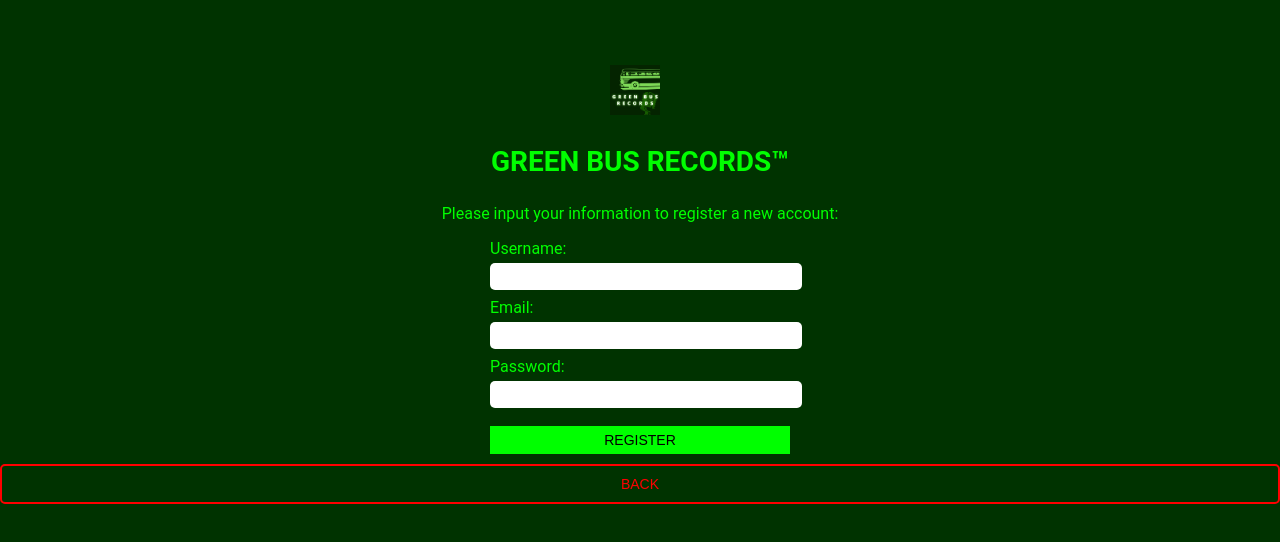
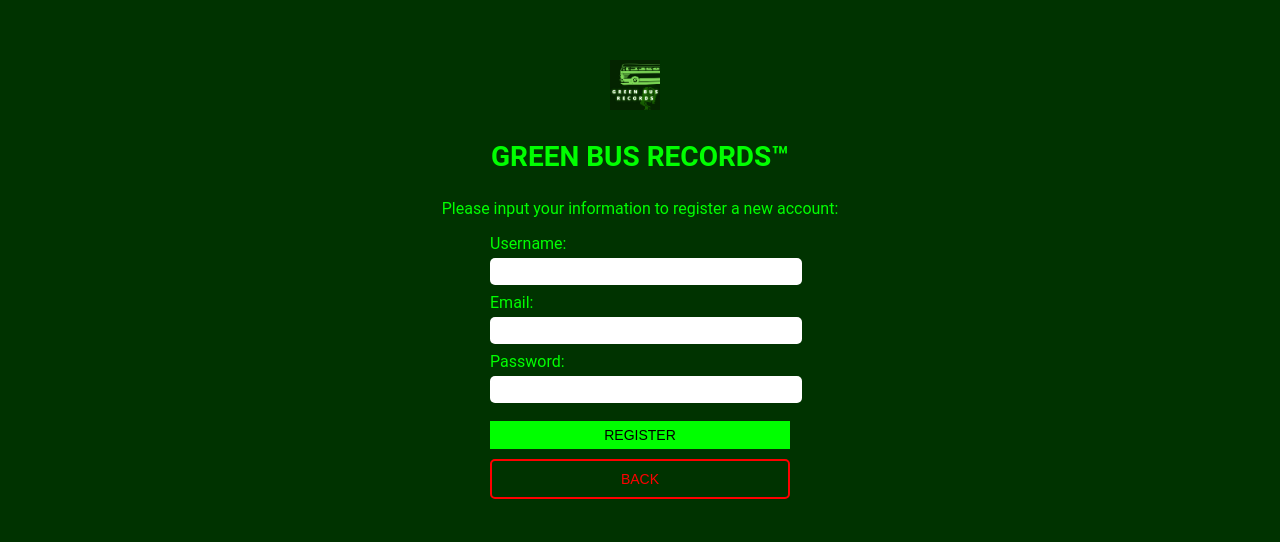
Before and after one commit to SealedXi/GreenBusMusicApp, a React (Create React App) app in the folder green-bus-music-frontend/: page /register in a window 1280 px wide. Shown: the part 116-658 px from the top of the page. Built offline with nearby package versions, Linux system fonts and the light colour scheme.

Commit message:
Demo first commit - demo registration - demo login to user profile

```diff
--- a/green-bus-music-frontend/src/components/LoginPage.js
+++ b/green-bus-music-frontend/src/components/LoginPage.js
@@ -11,7 +11,7 @@
   const handleLoginSubmit = (event) => {
     event.preventDefault();
     // Simulate login process
-    if (email === 'algonquin@greenbus.com' && password === 'password') {
+    if (email === 'abc@abc.com' && password === '1234') {
       navigate('/profile');
     } else {
       alert('Invalid credentials');
--- a/green-bus-music-frontend/src/components/RegisterPage.css
+++ b/green-bus-music-frontend/src/components/RegisterPage.css
@@ -34,7 +34,15 @@
   width: 100%; /* Ensure full width */
 }
 
-.register-button {
+.button-container {
+  display: flex;
+  flex-direction: column;
+  align-items: center;
+  width: 100%;
+  margin-top: 10px;
+}
+
+.register-button, .back-button {
   background-color: #00ff00;
   color: black;
   border: none;
@@ -42,24 +50,10 @@
   font-size: 14px; /* Reduce font size */
   cursor: pointer;
   text-transform: uppercase;
-  margin-top: 10px;
+  width: 100%; /* Ensure buttons are same width */
+  margin-bottom: 10px; /* Add margin between buttons */
 }
 
-.register-button:hover {
+.register-button:hover, .back-button:hover {
   background-color: #00cc00;
 }
-
-.back-button {
-  background-color: #00ff00;
-  color: black;
-  border: none;
-  padding: 6px 12px; /* Reduce padding */
-  font-size: 14px; /* Reduce font size */
-  cursor: pointer;
-  text-transform: uppercase;
-  margin-top: 10px;
-}
-
-.back-button:hover {
-  background-color: #00cc00;
-}
--- a/green-bus-music-frontend/src/components/RegisterPage.js
+++ b/green-bus-music-frontend/src/components/RegisterPage.js
@@ -1,13 +1,59 @@
-import React from 'react';
+// import React from 'react';
+// import { useNavigate } from 'react-router-dom';
+// import './RegisterPage.css'; // Create this file for custom styling
+// import logo from '../assets/logo.png';
+
+// const RegisterPage = () => {
+//   const navigate = useNavigate();
+
+//   const handleBackClick = () => {
+//     navigate('/login');
+//   };
+
+//   return (
+//     <div className="register-page">
+//       <img src={logo} alt="Green Bus Records Logo" className="logo" />
+//       <h1>GREEN BUS RECORDS™</h1>
+//       <p>Please input your information to register a new account:</p>
+//       <form className="register-form">
+//         <label>Username:</label>
+//         <input type="text" name="username" required />
+//         <label>Email:</label>
+//         <input type="email" name="email" required />
+//         <label>Password:</label>
+//         <input type="password" name="password" required />
+//         <div className="button-container">
+//           <button type="submit" className="register-button">REGISTER</button>
+//           <button type="button" className="back-button" onClick={handleBackClick}>Back</button>
+//         </div>
+//       </form>
+//     </div>
+//   );
+// };
+
+// export default RegisterPage;
+import React, { useState } from 'react';
 import { useNavigate } from 'react-router-dom';
 import './RegisterPage.css'; // Create this file for custom styling
 import logo from '../assets/logo.png';
 
 const RegisterPage = () => {
   const navigate = useNavigate();
+  const [username, setUsername] = useState('');
+  const [email, setEmail] = useState('');
+  const [password, setPassword] = useState('');
 
   const handleBackClick = () => {
     navigate('/login');
+  };
+
+  const handleRegisterSubmit = (e) => {
+    e.preventDefault();
+    if (username === 'John' && email === 'abc@abc.com' && password === '1234') {
+      navigate('/profile', { state: { username, email } });
+    } else {
+      alert('Registration details are incorrect.');
+    }
   };
 
   return (
@@ -15,16 +61,36 @@
       <img src={logo} alt="Green Bus Records Logo" className="logo" />
       <h1>GREEN BUS RECORDS™</h1>
       <p>Please input your information to register a new account:</p>
-      <form className="register-form">
+      <form className="register-form" onSubmit={handleRegisterSubmit}>
         <label>Username:</label>
-        <input type="text" name="username" required />
+        <input
+          type="text"
+          name="username"
+          required
+          value={username}
+          onChange={(e) => setUsername(e.target.value)}
+        />
         <label>Email:</label>
-        <input type="email" name="email" required />
+        <input
+          type="email"
+          name="email"
+          required
+          value={email}
+          onChange={(e) => setEmail(e.target.value)}
+        />
         <label>Password:</label>
-        <input type="password" name="password" required />
-        <button type="submit" className="register-button">REGISTER</button>
+        <input
+          type="password"
+          name="password"
+          required
+          value={password}
+          onChange={(e) => setPassword(e.target.value)}
+        />
+        <div className="button-container">
+          <button type="submit" className="register-button">REGISTER</button>
+          <button type="button" className="back-button" onClick={handleBackClick}>Back</button>
+        </div>
       </form>
-      <button className="back-button" onClick={handleBackClick}>Back</button>
     </div>
   );
 };
--- a/green-bus-music-frontend/src/components/UserProfile.js
+++ b/green-bus-music-frontend/src/components/UserProfile.js
@@ -1,10 +1,55 @@
+// import React from 'react';
+// import { useNavigate } from 'react-router-dom';
+// import './UserProfile.css'; // Import the updated CSS file
+// import logo from '../assets/logo.png';
+
+// const UserProfile = () => {
+//   const navigate = useNavigate();
+
+//   const handleLogoutClick = () => {
+//     navigate('/');
+//   };
+
+//   const handleViewSongsClick = () => {
+//     navigate('/view-songs');
+//   };
+
+//   const handleUploadSongsClick = () => {
+//     navigate('/upload-songs');
+//   };
+
+//   return (
+//     <div className="user-profile-page">
+//       <header className="header-banner">
+//         You have arrived at your destination...
+//       </header>
+//       <img src={logo} alt="Green Bus Records Logo" className="userprofile-logo" />
+//       <h1>GREEN BUS RECORDS™</h1>
+//       <h2>Welcome!</h2>
+//       <div className="profile-section">
+//         <h3>Your profile</h3>
+//         <p>Username: John</p>
+//         <p>Email: abc@abc.com</p>
+//       </div>
+//       <div className="buttons-container">
+//         <button className="view-songs-button" onClick={handleViewSongsClick}>VIEW YOUR SONGS</button>
+//         <button className="upload-songs-button" onClick={handleUploadSongsClick}>UPLOAD SONGS</button>
+//       </div>
+//       <button className="logout-button" onClick={handleLogoutClick}>Logout</button>
+//     </div>
+//   );
+// };
+
+// export default UserProfile;
 import React from 'react';
-import { useNavigate } from 'react-router-dom';
+import { useLocation, useNavigate } from 'react-router-dom';
 import './UserProfile.css'; // Import the updated CSS file
 import logo from '../assets/logo.png';
 
 const UserProfile = () => {
   const navigate = useNavigate();
+  const location = useLocation();
+  const { username, email } = location.state || { username: 'John', email: 'abc@abc.com' };
 
   const handleLogoutClick = () => {
     navigate('/');
@@ -28,8 +73,8 @@
       <h2>Welcome!</h2>
       <div className="profile-section">
         <h3>Your profile</h3>
-        <p>Username: Placeholder</p>
-        <p>Email: Placeholder</p>
+        <p>Username: {username}</p>
+        <p>Email: {email}</p>
       </div>
       <div className="buttons-container">
         <button className="view-songs-button" onClick={handleViewSongsClick}>VIEW YOUR SONGS</button>
```
Also changed, not shown: green-bus-music-frontend/src/App.js (+28 -0 lines).
